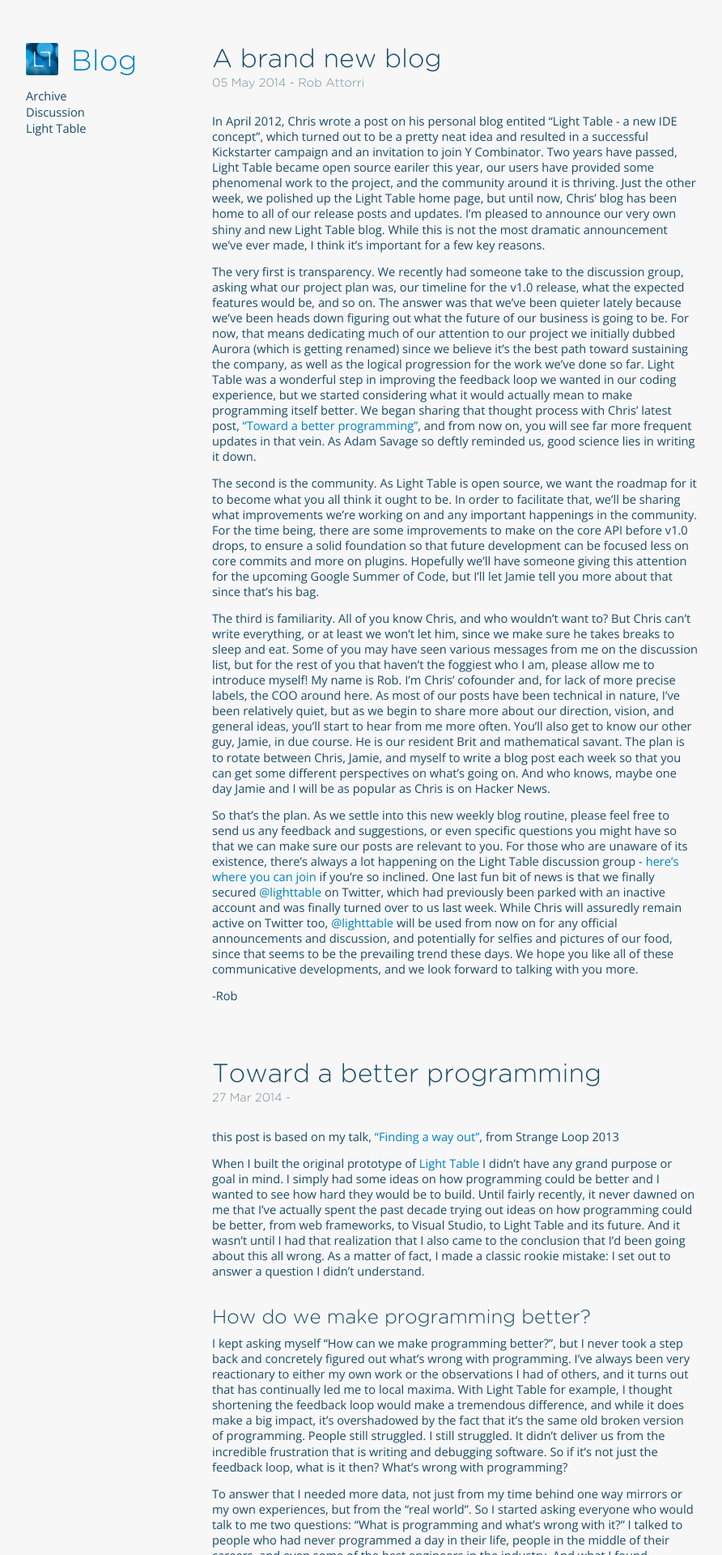
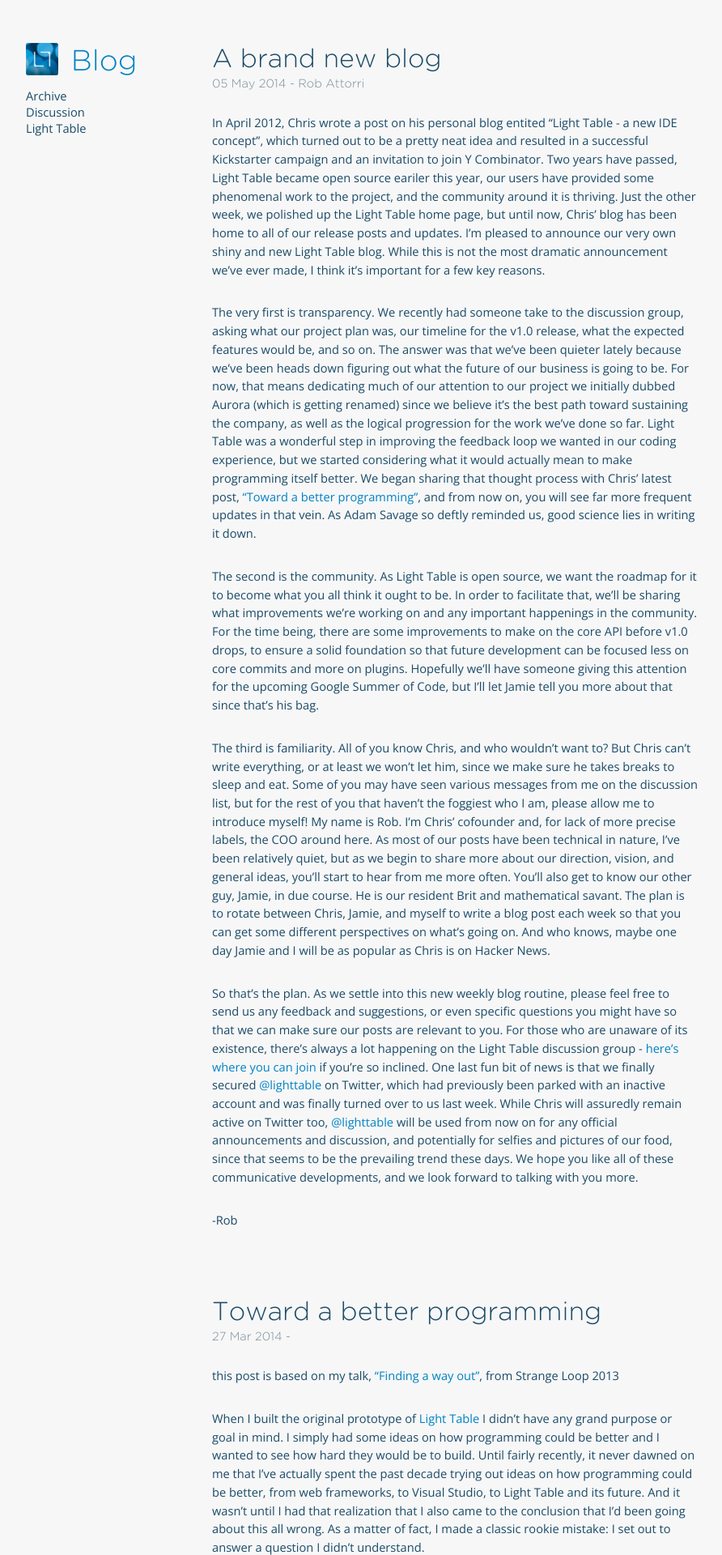
Before and after one commit to LightTable/lighttable.com, a Jekyll site: the page built from blog.html, in a window 1280 px wide. Shown: the top 1920 px of the page at 81% size, without its empty margins (18-910 px from the left). Built offline with Jekyll 4.4.1, drawn with Linux system fonts in a browser that asks for light colours; Markdown is read by kramdown in place of the engine named in the settings; some of the changed text lies outside the part shown.

Commit message:
more line height
Signed-off-by: Chris Granger <ibdknox@gmail.com>

```diff
--- a/css/blog.css
+++ b/css/blog.css
@@ -88,18 +88,19 @@
 #blogposts { min-height:100%; width: auto; max-width:700px; margin-left: 230px; padding: 0px 50px; padding-bottom:100px; background-color: #f7f7f7; box-shadow: 0px 0px 0px #666688; }
 .date { font-family: "GRL"; font-size: 11pt; color: #778c98; padding-bottom: 15px; text-transform: none;}
 .post { font-family: "Open Sans"; font-size: 11pt; color: #1b4b68; }
-.post p { line-height: 130%; margin-bottom:14px; }
+.post p { line-height: 155%; margin-bottom:30px; }
 .post img { max-width: 600px; border-radius:3px; margin:5px 0; width:auto; }
 .post object, .post iframe { max-width: 600px; border-radius:3px; margin:15px 0; margin-top:10px; width:100%; }
-.post h3 { font-family: "GRL"; font-size: 24px; color: #1b4b68; display: inline-block; margin-top:20px; margin-bottom:12px; }
+.post h3 { font-family: "GRL"; font-size: 24px; color: #1b4b68; display: inline-block; margin-top:5px; margin-bottom:12px; }
 .post h4, .post h5 { font-family: "GRL"; font-size: 18px; color: #1b4b68; display: inline-block; }
 .post a { color: #0082c4; text-decoration:none; }
 .post a:hover { color: #0082c4; text-decoration:underline; }
+.post .date { margin-bottom: 10px; }
 .post .title { font-family: "GRL"; font-size: 32px; color: #1b4b68; display: inline-block; margin: 55px 0px 5px 0px;}
 .post a.title:hover { color: #0082c4; text-shadow: 1px 1px 3px rgba(70, 70, 90, .1); text-decoration:none; }
 .post ul { list-style:disc; margin-bottom:15px; }
 .post li { list-style: disc; margin-left:30px; margin-bottom:3px;}
-.post pre { background:#fff; background:none; margin-bottom:12px; padding: 10px 10px; border-radius:3px; border:0px solid #ddd; font-family:"Inconsolata", "Consolas", monospace; }
+.post pre { background:#fff; overflow:auto; background:none; margin-bottom:30px; padding: 10px 10px; border-radius:3px; border:0px solid #ddd; font-family:"Inconsolata", "Consolas", monospace; }
 
 
 #related { font-family: "Open Sans"; font-size:11pt; margin-top:30px; }
```
